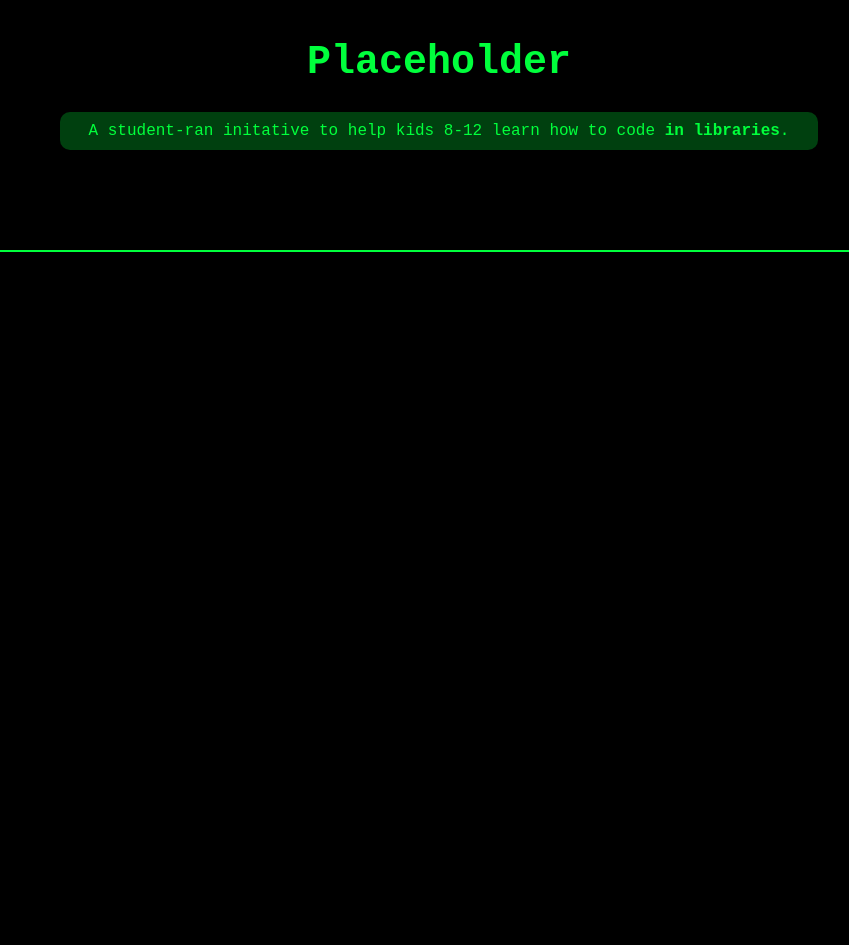
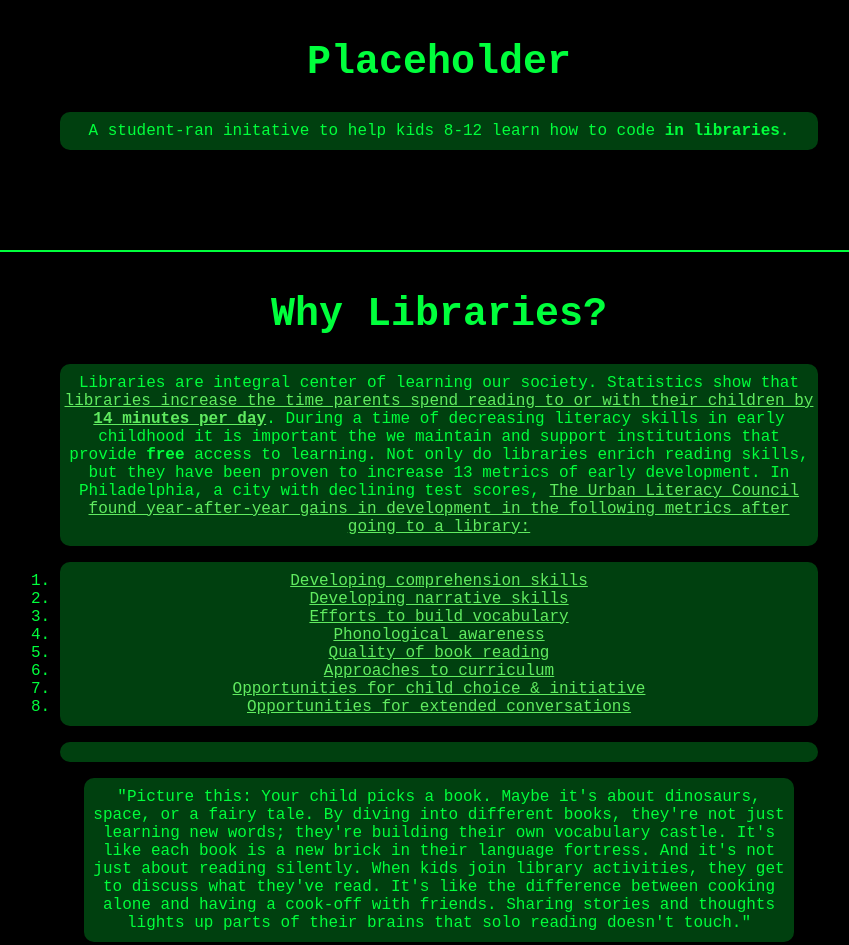
Before and after one commit to itsacarnival94/HSCommunityServiceProject, a plain HTML site: page index.html in a window 1280 px wide. Shown: the whole page, without its empty margins (201-1050 px from the left). Before the commit the page ends 800 px from the top, so only its background shows below. Drawn offline with Linux system fonts and the light colour scheme.

Commit message:
2 sources library

```diff
--- a/index.html
+++ b/index.html
@@ -17,6 +17,23 @@
     <p>A student-ran initative to help kids 8-12 learn how to code <b>in libraries</b>.</p>
 
     <hr>
+    <h1>Why Libraries?</h1>
+    <p>Libraries are integral center of learning our society. Statistics show that <a href="https://www.sciencedirect.com/science/article/abs/pii/S0094119010000197">libraries increase the time parents spend reading to or with their children by <b>14 minutes per day</b></a>. During a time of decreasing literacy skills in early childhood it is important the we maintain and support institutions that provide <b>free</b> access to learning.  Not only do libraries enrich reading skills, but they have been proven to increase 13 metrics of early development. In Philadelphia, a city with declining test scores, <a href="https://www.urbanlibraries.org/innovations/literacy-in-early-learning-spaces-1"> The Urban Literacy Council found year-after-year gains in development in the following metrics after going to a library: <ol><li>Developing comprehension skills</li><li>Developing narrative skills</li><li>Efforts to build vocabulary</li><li>Phonological awareness</li><li>Quality of book reading</li><li>Approaches to curriculum</li><li>Opportunities for child choice & initiative</li><li>Opportunities for extended conversations</li></ol></a></p>
+    <blockquote cite=https://www.montecassino.org/the-role-of-a-library-in-childrens-lives">
+        <p>"Picture this: Your child picks a book. Maybe it's about dinosaurs, space, or a fairy tale. By diving into different books, they're not just learning new words; they're building their own vocabulary castle. It's like each book is a new brick in their language fortress. And it's not just about reading silently. When kids join library activities, they get to discuss what they've read. It's like the difference between cooking alone and having a cook-off with friends. Sharing stories and thoughts lights up parts of their brains that solo reading doesn't touch."</p>
+    </blockquote>
+
+
+
+
+
+
+
+
+
+
+
+
     <script src="script.js"></script>
 </body>
 
--- a/style.css
+++ b/style.css
@@ -37,3 +37,18 @@ hr {
   background-color: var(--5);
   margin-top: 100px;
 }
+a{
+    color:var(--8)
+}
+ol{
+    align-items: center;
+    text-align: center;
+    background-color: var(--2);
+    border-radius: 10px;
+    padding-top:10px;
+    padding-bottom:10px;
+    padding-left:0px;
+    padding-right: 0px;
+    margin-left: 20%;
+    margin-right: 20%;
+}
```
